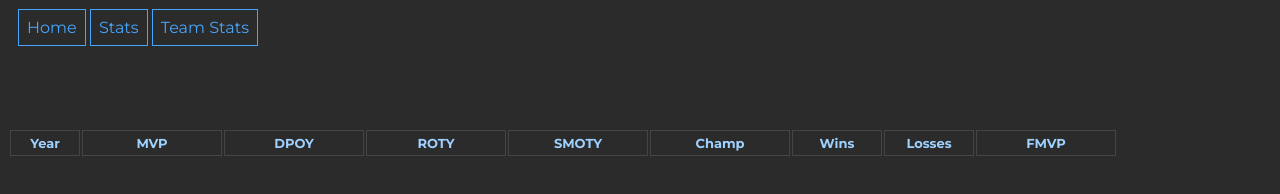
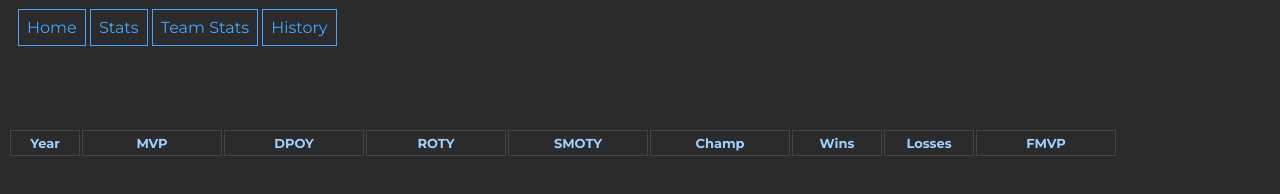
Before and after one commit to TonsOfStuff/NBA-Sim-w--NodeJS, a website: page public/history.html in a window 1280 px wide. Drawn offline with Linux system fonts and the light colour scheme; no server answers.

Commit message:
added history page into header space

```diff
--- a/public/history.html
+++ b/public/history.html
@@ -126,6 +126,7 @@
             <a href = "index.html">Home</a>
             <a href = "stats.html">Stats</a>
             <a href = "teamStats.html">Team Stats</a>
+            <a href = "history.html">History</a>
         </header>
 
 
```
Also changed, not shown: public/index.html (+1 -0 lines), public/playoff.html (+1 -0 lines), public/stats.html (+1 -0 lines), public/teamStats.html (+1 -0 lines).
